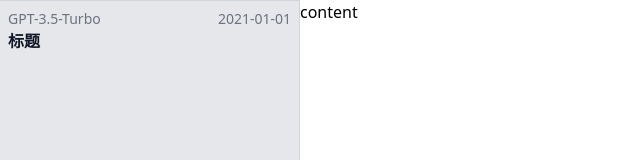
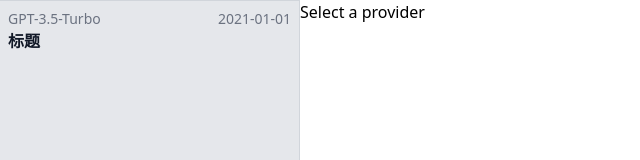
Before and after one commit to Xavier-Tse/vue-electron-chat, a Vue app: page /conversation/1 in a window 1280 px wide. Shown: the top 160 px of the page, without its empty margins (0-640 px from the left). Built offline with nearby package versions, Linux system fonts and the light colour scheme.

Commit message:
feat: setup radix-vue

```diff
--- a/package.json
+++ b/package.json
@@ -43,6 +43,7 @@
   "license": "MIT",
   "dependencies": {
     "electron-squirrel-startup": "^1.0.1",
+    "radix-vue": "^1.9.17",
     "vue": "^3.5.13"
   }
 }
--- a/src/App.vue
+++ b/src/App.vue
@@ -22,13 +22,14 @@
       </div>
     </div>
     <div class=" h-full flex-1">
-      content
+      <ProviderSelect />
     </div>
   </div>
 </template>
 
 <script setup lang="ts">
 import ConversationList from './components/ConversationList.vue';
+import ProviderSelect from './components/ProviderSelect.vue';
 import { ConversationProps } from './types'
 import { Icon } from '@iconify/vue'
 
--- /dev/null
+++ b/src/components/ProviderSelect.vue
@@ -0,0 +1,42 @@
+<template>
+  <div class="provider-select">
+    <SelectRoot>
+      <SelectTrigger>
+        <SelectValue placeholder="Select a provider" />
+      </SelectTrigger>
+      <SelectPortal>
+        <SelectContent>
+          <SelectViewport>
+            <SelectItem value="provider1">
+              <SelectItemText>
+                111
+              </SelectItemText>
+            </SelectItem>
+            <SelectItem value="provider2">
+              <SelectItemText>
+                222
+              </SelectItemText>
+            </SelectItem>
+          </SelectViewport>
+        </SelectContent>
+      </SelectPortal>
+    </SelectRoot>
+  </div>
+</template>
+
+<script lang="ts" setup>
+import {
+  SelectContent,
+  SelectGroup,
+  SelectItem,
+  SelectItemIndicator,
+  SelectItemText,
+  SelectLabel,
+  SelectPortal,
+  SelectRoot,
+  SelectSeparator,
+  SelectTrigger,
+  SelectValue,
+  SelectViewport,
+} from 'radix-vue'
+</script>
```
Also changed, not shown: 2 other files (tests, documents, lock files or other folders).
